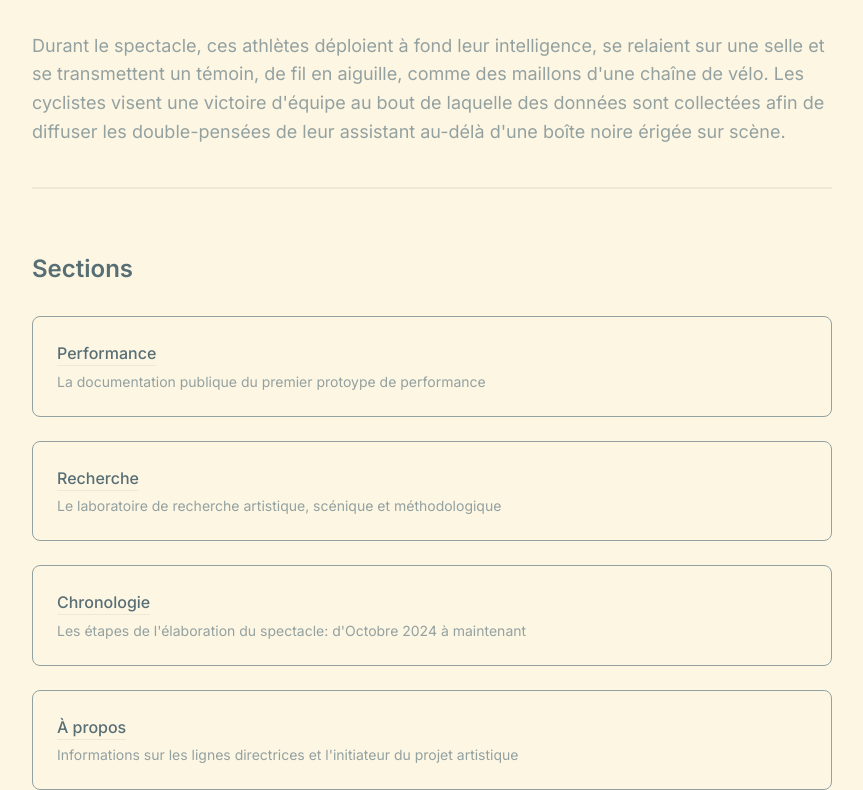
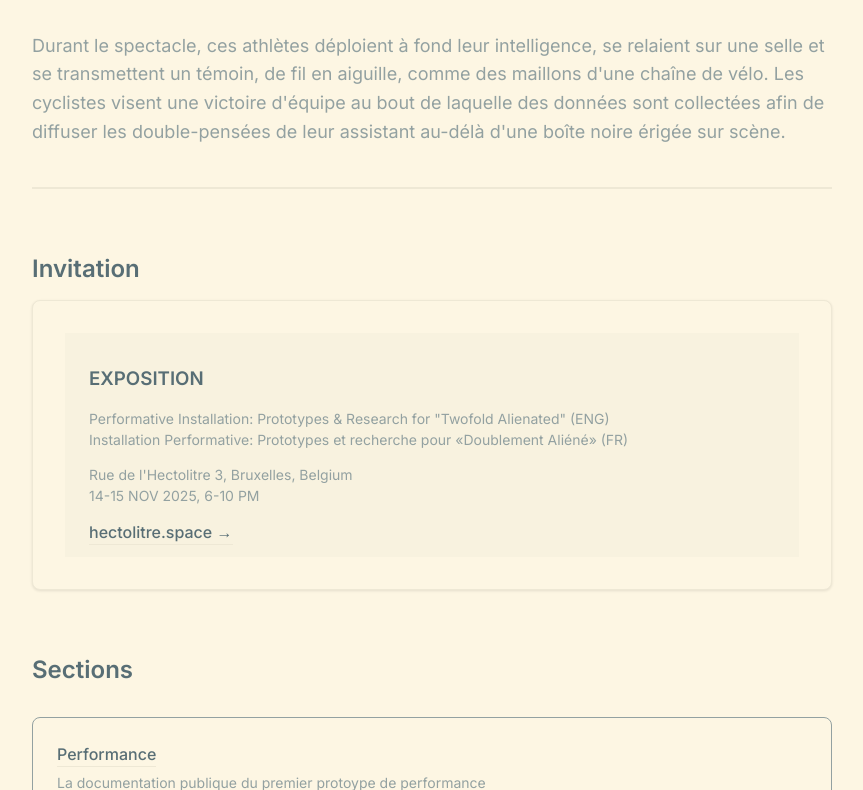
Before and after one commit to daqhris/DoublementAliene, a Next.js app: page / in a window 1280 px wide. Shown: the part 422-1212 px from the top of the page, without its empty margins (208-1071 px from the left). Built offline with nearby package versions, Linux system fonts and the light colour scheme; no server answers.

Commit message:
add card for event invitation

```diff
--- a/app/page.tsx
+++ b/app/page.tsx
@@ -23,6 +23,36 @@ export default function HomePage() {
             Durant le spectacle, ces athlètes déploient à fond leur intelligence, se relaient sur une selle et se transmettent un témoin, de fil en aiguille, comme des maillons d&apos;une chaîne de vélo.
             Les cyclistes visent une victoire d&apos;équipe au bout de laquelle des données sont collectées afin de diffuser les double-pensées de leur assistant au-délà d&apos;une boîte noire érigée sur scène.
           </p>
+        </div>
+      </section>
+
+
+      <section className="theater-section">
+        <h2 className="theater-heading-md">
+          Invitation
+        </h2>
+          <div className="space-y-4">
+            <div className="theater-card-modern">
+            <div className="border-l-4 border-solarized-base2 pl-6 py-3 bg-theater-muted/5">
+              <h3 className="theater-nav-title mb-2">EXPOSITION</h3>
+              <p className="theater-nav-description">
+                Performative Installation: Prototypes & Research for "Twofold Alienated" (ENG)<br></br>
+                Installation Performative: Prototypes et recherche pour «Doublement Aliéné» (FR)
+              </p>
+              <p className="theater-nav-description">
+                Rue de l'Hectolitre 3, Bruxelles, Belgium<br></br>
+                14-15 NOV 2025, 6-10 PM
+              </p>
+            <Link
+              href="http://hectolitre.space/echange_251114.html"
+              className="theater-link"
+              target="_blank"
+              rel="noopener noreferrer"
+            >
+              hectolitre.space →
+            </Link>
+          </div>
+          </div>
         </div>
       </section>
 
```
